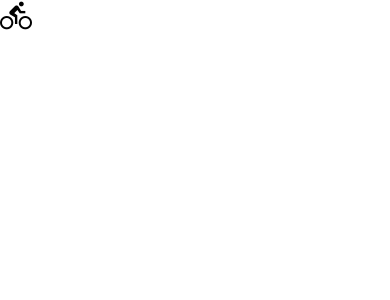
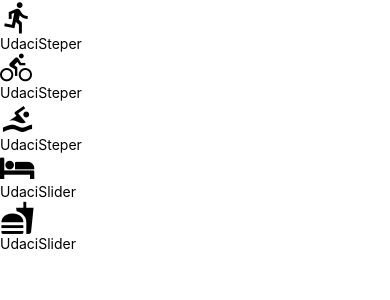
Before and after one commit to romanmashkovskiy/tyler-mcginnis-react-native, a React Native app: screen / in a window 390 px wide. Shown: the top 300 px of the page. Built offline with nearby package versions, Linux system fonts and the light colour scheme.

Commit message:
AddEntry render

```diff
--- a/components/AddEntry.js
+++ b/components/AddEntry.js
@@ -1,52 +1,77 @@
-import React, { Component } from 'react';
-import { View } from 'react-native';
-import { getMetricMetaInfo } from '../utils/helpers';
+import React, {Component} from 'react';
+import {View} from 'react-native';
+import {getMetricMetaInfo} from '../utils/helpers';
+import UdaciSlider from './UdaciSlider';
+import UdaciStepper from './UdaciStepper';
 
 export default class AddEntry extends Component {
     state = {
-       run: 0,
-       bike: 0,
-       swim: 0,
-       sleep: 0,
-       eat: 0,
+        run: 0,
+        bike: 0,
+        swim: 0,
+        sleep: 0,
+        eat: 0,
     };
 
     increment = (metric) => {
-        const { max, step } = getMetricMetaInfo(metric);
+        const {max, step} = getMetricMetaInfo(metric);
 
         this.setState((state) => {
             const count = state[metric] + step;
 
             return {
                 ...state,
-                [metric]: count > max ? max : count
-            }
-        })
+                [metric]: count > max ? max : count,
+            };
+        });
     };
 
     decrement = (metric) => {
-        const { step } = getMetricMetaInfo(metric);
+        const {step} = getMetricMetaInfo(metric);
 
         this.setState((state) => {
             const count = state[metric] - step;
 
             return {
                 ...state,
-                [metric]: count < 0 ? 0 : count
-            }
-        })
+                [metric]: count < 0 ? 0 : count,
+            };
+        });
     };
 
     slide = (metric, value) => {
         this.setState(() => ({
-            [metric]: value
-        }))
+            [metric]: value,
+        }));
     };
 
     render() {
+        const metaInfo = getMetricMetaInfo();
+
         return (
             <View>
-                {getMetricMetaInfo('bike').getIcon()}
+                {Object.keys(metaInfo).map((key) => {
+                    const {getIcon, type, ...rest} = metaInfo[key];
+                    const value = this.state[key];
+
+                    return (
+                        <View key={key}>
+                            {getIcon()}
+                            {type === 'slider'
+                                ? <UdaciSlider
+                                    value={value}
+                                    onChange={(value) => this.slide(key, value)}
+                                    {...rest}
+                                />
+                                : <UdaciStepper
+                                    value={value}
+                                    onIncrement={() => this.increment(key)}
+                                    onDecrement={() => this.decrement(key)}
+                                    {...rest}
+                                />}
+                        </View>
+                    );
+                })}
             </View>
         );
     }
--- /dev/null
+++ b/components/UdaciSlider.js
@@ -0,0 +1,12 @@
+import React from 'react';
+import { View, Text } from 'react-native';
+
+export default function UdaciSlider() {
+    return (
+        <View>
+            <Text>
+                UdaciSlider
+            </Text>
+        </View>
+    );
+}
--- /dev/null
+++ b/components/UdaciStepper.js
@@ -0,0 +1,12 @@
+import React from 'react';
+import { View, Text } from 'react-native';
+
+export default function UdaciSteper() {
+    return (
+        <View>
+            <Text>
+                UdaciSteper
+            </Text>
+        </View>
+    );
+}
```
